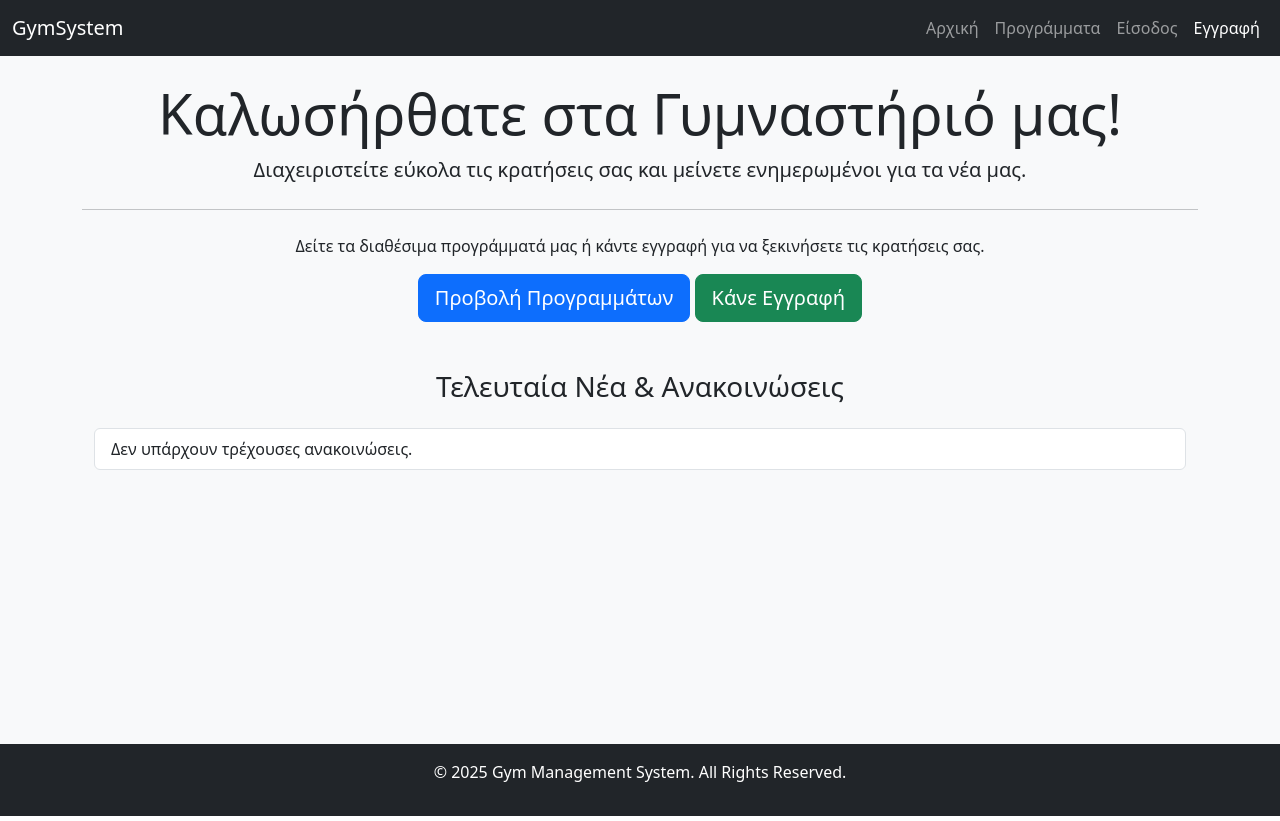
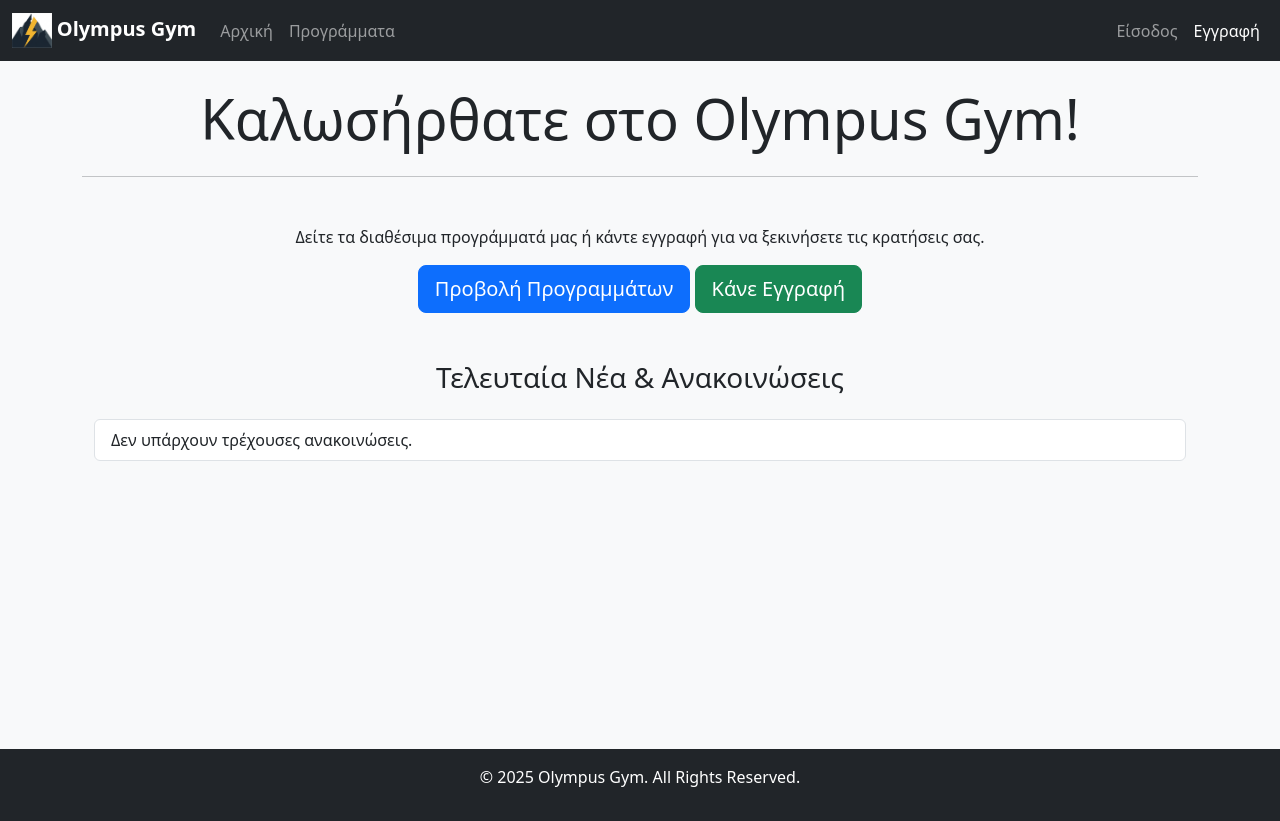
Before and after one commit to kontelk/gym-management-system, a PHP site: page /index.php in a window 1280 px wide. Run offline with PHP 8.4, Linux system fonts and the light colour scheme; data that the repository does not hold is empty.

Commit message:
Refactor code structure for improved readability and maintainability

```diff
--- a/index.php
+++ b/index.php
@@ -4,13 +4,13 @@ include 'templates/header.php';
 ?>
 
 <div class="jumbotron text-center">
-    <h1 class="display-4">Καλωσήρθατε στα Γυμναστήριό μας!</h1>
-    <!-- <p class="lead">Το σύγχρονο σύστημα διαχείρισης για τις κρατήσεις και τα μέλη του γυμναστηρίου σας.</p> -->
-    <p class="lead">Διαχειριστείτε εύκολα τις κρατήσεις σας και μείνετε ενημερωμένοι για τα νέα μας.</p>
+    <h1 class="display-4">Καλωσήρθατε στο Olympus Gym!</h1>
     <hr class="my-4">
+    &nbsp;
     <p>Δείτε τα διαθέσιμα προγράμματά μας ή κάντε εγγραφή για να ξεκινήσετε τις κρατήσεις σας.</p>
     <a class="btn btn-primary btn-lg" href="programs.php" role="button">Προβολή Προγραμμάτων</a>
     <a class="btn btn-success btn-lg guest-link" href="register.php" role="button">Κάνε Εγγραφή</a>
+
 </div>
 
 <div class="container mt-5">
--- a/login.php
+++ b/login.php
@@ -5,7 +5,7 @@ include 'templates/header.php';
 
 <div class="row justify-content-center">
     <div class="col-md-6">
-        <h2 class="text-center mb-4">Είσοδος στο Σύστημα</h2>
+        <h2 class="text-center mb-4">Είσοδος</h2>
 
         <form id="login-form">
             <div class="mb-3">
--- a/script.js
+++ b/script.js
@@ -1,6 +1,3 @@
-// Custom JavaScript functionality will go here
-console.log("JavaScript file loaded.");
-
 // Περιμένουμε να φορτωθεί πλήρως το HTML για να εκτελέσουμε τον κώδικα
 document.addEventListener('DOMContentLoaded', function() {
 
@@ -9,7 +6,7 @@ document.addEventListener('DOMContentLoaded', function() {
 
 
     // =================================================================
-    // 1. ΛΟΓΙΚΗ ΠΛΟΗΓΗΣΗΣ ΚΑΙ ΚΑΤΑΣΤΑΣΗΣ ΧΡΗΣΤΗ
+    // 1. ΛΟΓΙΚΗ ΓΙΑ ΤΟ NAVBAR ΚΑΙ ΤΗΝ ΑΠΟΣΥΝΔΕΣΗ
     // =================================================================
 
     // Συνάρτηση για την αποκωδικοποίηση του JWT payload
@@ -21,36 +18,78 @@ document.addEventListener('DOMContentLoaded', function() {
         }
     }
 
-    // Συνάρτηση που ενημερώνει το Navbar ανάλογα με την κατάσταση σύνδεσης
+    // // Συνάρτηση που ενημερώνει το Navbar ανάλογα με την κατάσταση σύνδεσης
+    // function updateNavbar() {
+    //     const token = localStorage.getItem('jwt');
+    //     const guestLinks = document.querySelectorAll('.guest-link');
+    //     const userLinks = document.querySelectorAll('.user-link');
+    //     const adminLinks = document.querySelectorAll('.admin-link');
+    //     const authLinks = document.querySelectorAll('.auth-link'); // Logout button
+
+    //     if (token) {
+    //         const decodedToken = parseJwt(token);
+    //         if (decodedToken) {
+    //             // Ο χρήστης είναι συνδεδεμένος
+    //             guestLinks.forEach(link => link.classList.add('d-none'));
+    //             authLinks.forEach(link => link.classList.remove('d-none'));
+
+    //             // Έλεγχος ρόλου (1 = admin, 2 = registered_user)
+    //             if (decodedToken.data.role_id === 1) {
+    //                 adminLinks.forEach(link => link.classList.remove('d-none'));
+    //             } else if (decodedToken.data.role_id === 2) {
+    //                 userLinks.forEach(link => link.classList.remove('d-none'));
+    //             }
+    //         }
+    //     } else {
+    //         // Ο χρήστης είναι επισκέπτης
+    //         guestLinks.forEach(link => link.classList.remove('d-none'));
+    //         authLinks.forEach(link => link.classList.add('d-none'));
+    //         userLinks.forEach(link => link.classList.add('d-none'));
+    //         adminLinks.forEach(link => link.classList.add('d-none'));
+    //     }
+    // }
+
+    // Συνάρτηση που ενημερώνει το Navbar ανάλογα με την κατάσταση σύνδεσης (ΤΕΛΙΚΗ ΕΚΔΟΣΗ)
     function updateNavbar() {
         const token = localStorage.getItem('jwt');
+        // Selectors για τα links
         const guestLinks = document.querySelectorAll('.guest-link');
         const userLinks = document.querySelectorAll('.user-link');
         const adminLinks = document.querySelectorAll('.admin-link');
-        const authLinks = document.querySelectorAll('.auth-link'); // Logout button
+        // Πλέον το auth-link είναι ολόκληρο το dropdown menu του χρήστη
+        const authLinks = document.querySelectorAll('.auth-link');
+
+        // Selector για την περιοχή εμφάνισης ονόματος μέσα στο dropdown
+        const usernameDisplayDropdown = document.getElementById('username-display-dropdown');
 
         if (token) {
             const decodedToken = parseJwt(token);
-            if (decodedToken) {
-                // Ο χρήστης είναι συνδεδεμένος
+            if (decodedToken && usernameDisplayDropdown) {
+                // --- Ο χρήστης είναι συνδεδεμένος ---
+                // Εμφάνιση του ονόματος χρήστη, χωρίς το "Καλώς ήρθες"
+                usernameDisplayDropdown.textContent = decodedToken.data.username;
+
+                // Εμφάνιση/Απόκρυψη links
                 guestLinks.forEach(link => link.classList.add('d-none'));
                 authLinks.forEach(link => link.classList.remove('d-none'));
 
-                // Έλεγχος ρόλου (1 = admin, 2 = registered_user)
-                if (decodedToken.data.role_id === 1) {
+                // Έλεγχος ρόλου
+                if (decodedToken.data.role_id === 1) { // Admin
                     adminLinks.forEach(link => link.classList.remove('d-none'));
-                } else if (decodedToken.data.role_id === 2) {
+                } else if (decodedToken.data.role_id === 2) { // Registered User
                     userLinks.forEach(link => link.classList.remove('d-none'));
                 }
             }
         } else {
-            // Ο χρήστης είναι επισκέπτης
+            // --- Ο χρήστης είναι επισκέπτης ---
             guestLinks.forEach(link => link.classList.remove('d-none'));
             authLinks.forEach(link => link.classList.add('d-none'));
             userLinks.forEach(link => link.classList.add('d-none'));
             adminLinks.forEach(link => link.classList.add('d-none'));
         }
     }
+
+
 
     // Λειτουργία Αποσύνδεσης
     const logoutBtn = document.getElementById('logout-btn');
@@ -100,7 +139,7 @@ document.addEventListener('DOMContentLoaded', function() {
             .then(data => {
                 if (data.jwt) {
                     // Επιτυχής είσοδος
-                    messageArea.innerHTML = `<div class="alert alert-success">Η είσοδος ήταν επιτυχής. Ανακατεύθυνση...</div>`;
+                    messageArea.innerHTML = `<div class="alert alert-success">Η είσοδος ήταν επιτυχής.</div>`;
                     localStorage.setItem('jwt', data.jwt); // Αποθήκευση του token
 
                     // Ανακατεύθυνση ανάλογα με τον ρόλο
@@ -128,7 +167,7 @@ document.addEventListener('DOMContentLoaded', function() {
 
 
     // =================================================================
-    // 3. ΛΟΓΙΚΗ ΦΟΡΜΑΣ ΕΓΓΡΑΦΗΣ
+    // 3. ΛΟΓΙΚΗ ΦΟΡΜΑΣ ΕΓΓΡΑΦΗΣ ΧΡΗΣΤΗ
     // =================================================================
 
     const registerForm = document.getElementById('register-form');
@@ -292,7 +331,7 @@ document.addEventListener('DOMContentLoaded', function() {
 
 
     // =================================================================
-    // 4. ΛΟΓΙΚΗ ΣΕΛΙΔΑΣ ΠΡΟΓΡΑΜΜΑΤΩΝ
+    // 4. ΛΟΓΙΚΗ ΣΕΛΙΔΑΣ ΔΙΑΧΕΙΡΙΣΗΣ ΠΡΟΓΡΑΜΜΑΤΩΝ (PROGRAMS)
     // =================================================================
     const programsContainer = document.getElementById('programs-container');
 
@@ -337,7 +376,7 @@ document.addEventListener('DOMContentLoaded', function() {
 
 
     // =================================================================
-    // 5. ΛΟΓΙΚΗ ΣΕΛΙΔΑΣ ΚΡΑΤΗΣΗΣ (BOOKING)
+    // 5. ΛΟΓΙΚΗ ΣΕΛΙΔΑΣ ΚΡΑΤΗΣΗΣ ΠΡΟΓΡΑΜΜΑΤΟΣ (BOOKING)
     // =================================================================
     if (document.getElementById('booking-page-identifier')) {
         const token = localStorage.getItem('jwt');
--- a/templates/footer.php
+++ b/templates/footer.php
@@ -1,5 +1,5 @@
 </main> <footer class="bg-dark text-white text-center p-3 mt-4">
-    <p>&copy; <?php echo date('Y'); ?> Gym Management System. All Rights Reserved.</p>
+    <p>&copy; <?php echo date('Y'); ?> Olympus Gym. All Rights Reserved.</p>
 </footer>
 
 <script src="https://cdn.jsdelivr.net/npm/bootstrap@5.3.3/dist/js/bootstrap.bundle.min.js"></script>
--- a/templates/header.php
+++ b/templates/header.php
@@ -3,34 +3,48 @@
 <head>
     <meta charset="UTF-8">
     <meta name="viewport" content="width=device-width, initial-scale=1.0">
-    <title>Gym Management System</title>
+    <title>Olympus Gym</title>
 
     <link href="https://cdn.jsdelivr.net/npm/bootstrap@5.3.3/dist/css/bootstrap.min.css" rel="stylesheet">
 
     <link rel="stylesheet" href="style.css">
+    <link rel="icon" type="image/png" href="favicon.ico">
 </head>
+
 <body>
 
 <nav class="navbar navbar-expand-lg navbar-dark bg-dark">
   <div class="container-fluid">
-    <a class="navbar-brand" href="index.php">GymSystem</a>
+    <a class="navbar-brand" href="index.php">
+        <img src="icons/logo.png" alt="Olympus Gym Logo" height="35">&nbsp;<strong>Olympus Gym</strong>
+    </a>
+
     <button class="navbar-toggler" type="button" data-bs-toggle="collapse" data-bs-target="#navbarNav" aria-controls="navbarNav" aria-expanded="false" aria-label="Toggle navigation">
       <span class="navbar-toggler-icon"></span>
     </button>
     <div class="collapse navbar-collapse" id="navbarNav">
-      <ul class="navbar-nav ms-auto">
+      <ul class="navbar-nav w-100">
         <li class="nav-item"><a class="nav-link" href="index.php">Αρχική</a></li>
         <li class="nav-item"><a class="nav-link" href="programs.php">Προγράμματα</a></li>
 
-        <!-- <li class="nav-item user-link d-none"><a class="nav-link" href="booking.php">Νέα Κράτηση</a></li> -->
-        <li class="nav-item user-link d-none"><a class="nav-link" href="my_bookings.php">Κρατήσεις</a></li>
+        <li class="nav-item user-link d-none"><a class="nav-link" href="my_bookings.php">Οι Κρατήσεις μου</a></li>
 
         <li class="nav-item admin-link d-none"><a class="nav-link" href="admin_dashboard.php">Admin Dashboard</a></li>
+      </ul>
 
+      <ul class="navbar-nav ms-auto">
         <li class="nav-item guest-link"><a class="nav-link" href="login.php">Είσοδος</a></li>
         <li class="nav-item guest-link"><a class="nav-link btn btn-primary text-white" href="register.php">Εγγραφή</a></li>
 
-        <li class="nav-item auth-link d-none"><a id="logout-btn" class="nav-link" href="#">Αποσύνδεση</a></li>
+        <li class="nav-item dropdown auth-link d-none">
+          <a class="nav-link dropdown-toggle d-flex align-items-center" href="#" id="navbarUserDropdown" role="button" data-bs-toggle="dropdown" aria-expanded="false">
+            <img src="icons/user.png" alt="User Icon" width="24" height="24" class="me-2">
+            <span id="username-display-dropdown"></span>
+          </a>
+          <ul class="dropdown-menu dropdown-menu-end" aria-labelledby="navbarUserDropdown">
+            <li><a class="dropdown-item" id="logout-btn" href="#">Αποσύνδεση</a></li>
+            </ul>
+        </li>
       </ul>
     </div>
   </div>
```
Also changed, not shown: register.php (+5 -5 lines), favicon.ico (added), icons/logo.png (added), icons/user.png (added).
